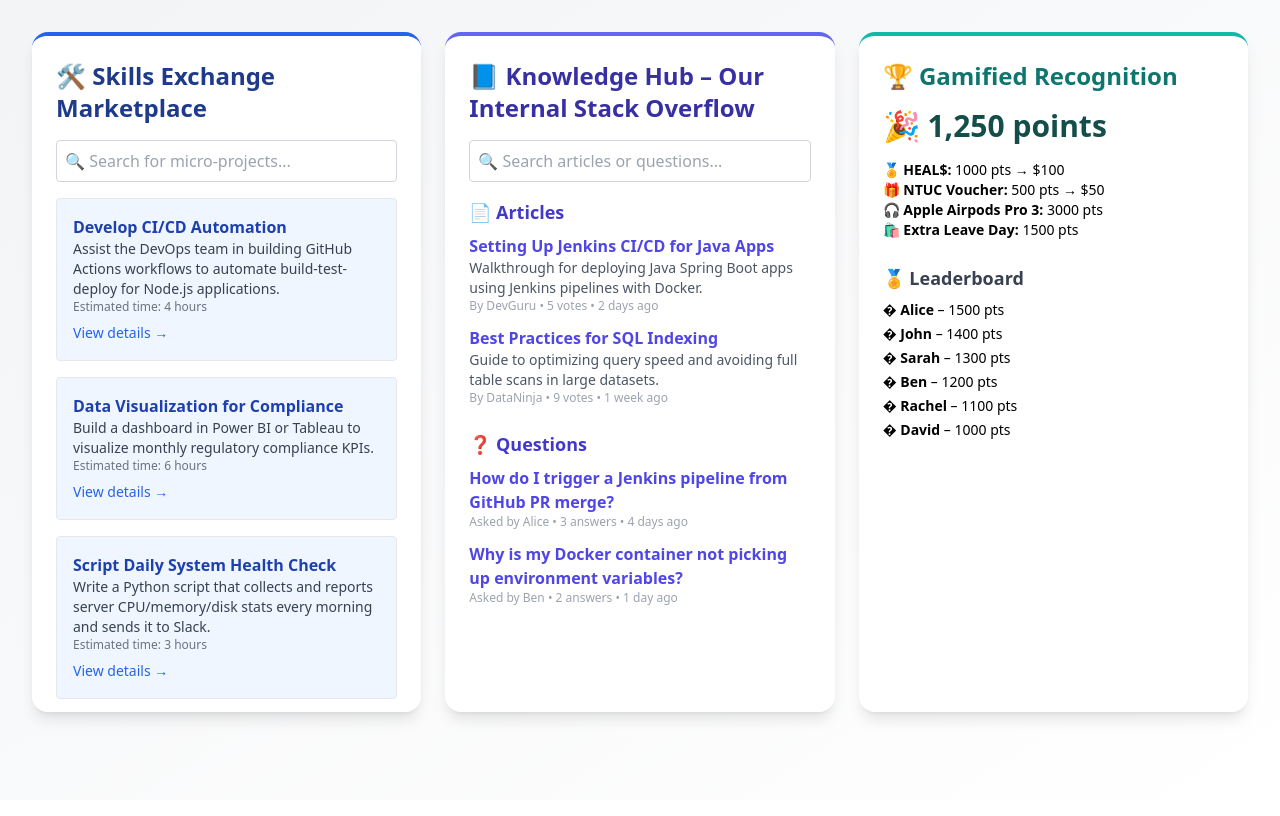
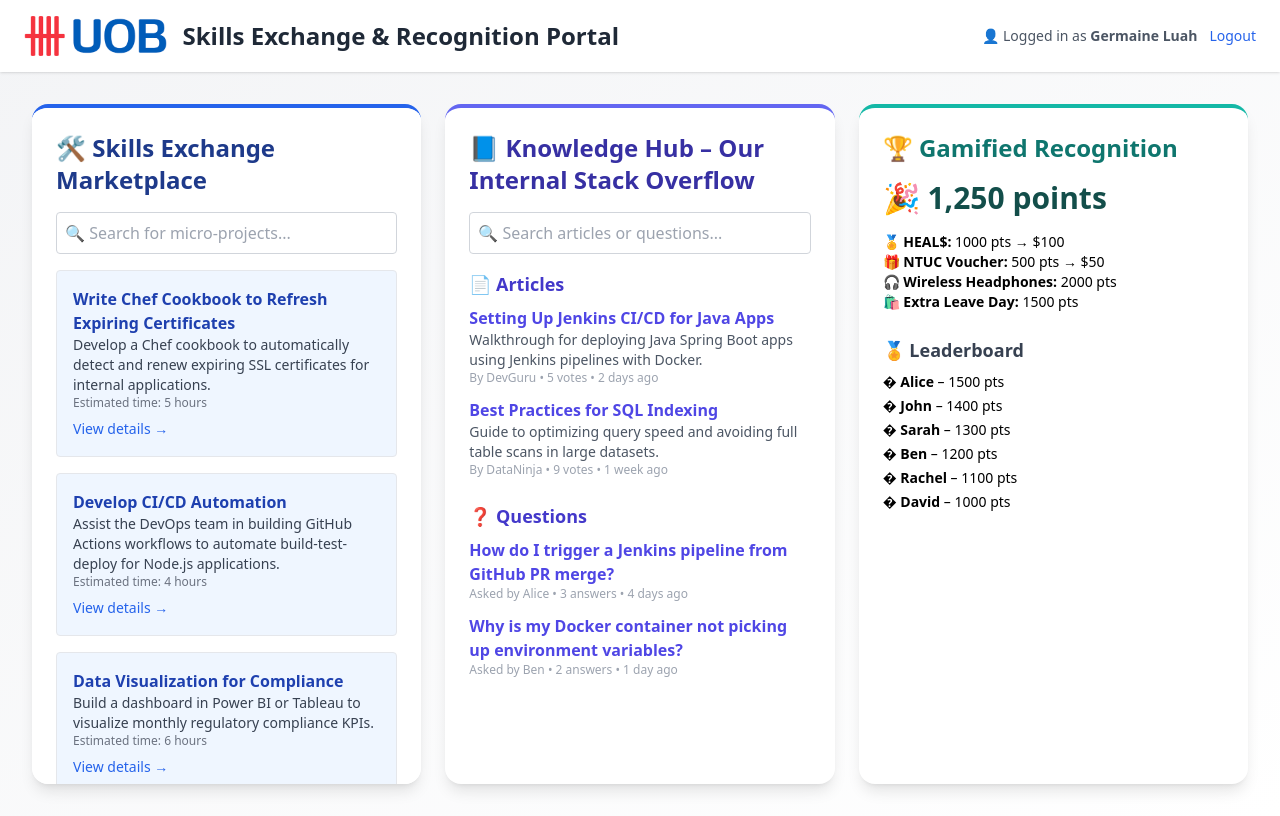
Before and after one commit to germainelry/uob-skills-portal, a React (Create React App) app: page / in a window 1280 px wide. Built offline with nearby package versions, Linux system fonts and the light colour scheme.

Commit message:
Update with chef project

```diff
--- a/src/App.js
+++ b/src/App.js
@@ -1,8 +1,29 @@
 import React from "react";
+import uobLogo from "./assets/uob-logo.png"; // Ensure you have the logo in src/assets folder
 
 export default function SkillsRecognitionPortal() {
   return (
-    <div className="grid grid-cols-1 md:grid-cols-3 gap-6 p-8 bg-gradient-to-br from-gray-100 to-white min-h-screen font-sans overflow-y-auto max-h-screen">
+    <div className="min-h-screen bg-gradient-to-br from-gray-100 to-white font-sans overflow-y-auto">
+      {/* Header */}
+      <header className="flex items-center justify-between px-6 py-4 bg-white shadow">
+        <div className="flex items-center space-x-4">
+          <img src={uobLogo} alt="UOB Logo" className="h-10" />
+          <h1 className="text-2xl font-bold text-gray-800">
+            Skills Exchange & Recognition Portal
+          </h1>
+        </div>
+        <div className="flex items-center space-x-3">
+          <span className="text-sm text-gray-600">
+            👤 Logged in as <strong>Germaine Luah</strong>
+          </span>
+          <button className="text-sm text-blue-600 hover:underline">
+            Logout
+          </button>
+        </div>
+      </header>
+
+      {/* Main Grid Layout */}
+      <div className="grid grid-cols-1 md:grid-cols-3 gap-6 p-8">
         {/* Skills Exchange Marketplace */}
         <div className="bg-white rounded-2xl shadow-lg p-6 border-t-4 border-blue-600 overflow-y-auto max-h-[85vh]">
           <h2 className="text-2xl font-extrabold text-blue-900 mb-4 flex items-center">
@@ -14,6 +35,19 @@
             className="w-full p-2 border border-gray-300 rounded mb-4 focus:outline-none focus:ring-2 focus:ring-blue-300"
           />
           <div className="space-y-4">
+            <div className="p-4 border rounded bg-blue-50 hover:bg-blue-100 transition">
+              <h3 className="font-semibold text-blue-800">
+                Write Chef Cookbook to Refresh Expiring Certificates
+              </h3>
+              <p className="text-sm text-gray-700">
+                Develop a Chef cookbook to automatically detect and renew
+                expiring SSL certificates for internal applications.
+              </p>
+              <p className="text-xs text-gray-500">Estimated time: 5 hours</p>
+              <button className="mt-2 text-sm text-blue-600 hover:underline">
+                View details →
+              </button>
+            </div>
             <div className="p-4 border rounded bg-blue-50 hover:bg-blue-100 transition">
               <h3 className="font-semibold text-blue-800">
                 Develop CI/CD Automation
@@ -67,7 +101,6 @@
             className="w-full p-2 border border-gray-300 rounded mb-4 focus:outline-none focus:ring-2 focus:ring-indigo-300"
           />
           <div className="space-y-6">
-          {/* Articles */}
             <div>
               <h3 className="text-lg font-bold text-indigo-700">📄 Articles</h3>
               <div className="mt-2 space-y-3">
@@ -76,8 +109,8 @@
                     Setting Up Jenkins CI/CD for Java Apps
                   </h4>
                   <p className="text-sm text-gray-600">
-                  Walkthrough for deploying Java Spring Boot apps using Jenkins
-                  pipelines with Docker.
+                    Walkthrough for deploying Java Spring Boot apps using
+                    Jenkins pipelines with Docker.
                   </p>
                   <p className="text-xs text-gray-400">
                     By DevGuru • 5 votes • 2 days ago
@@ -88,8 +121,8 @@
                     Best Practices for SQL Indexing
                   </h4>
                   <p className="text-sm text-gray-600">
-                  Guide to optimizing query speed and avoiding full table scans
-                  in large datasets.
+                    Guide to optimizing query speed and avoiding full table
+                    scans in large datasets.
                   </p>
                   <p className="text-xs text-gray-400">
                     By DataNinja • 9 votes • 1 week ago
@@ -98,9 +131,10 @@
               </div>
             </div>
 
-          {/* Questions */}
             <div>
-            <h3 className="text-lg font-bold text-indigo-700">❓ Questions</h3>
+              <h3 className="text-lg font-bold text-indigo-700">
+                ❓ Questions
+              </h3>
               <div className="mt-2 space-y-3">
                 <div>
                   <h4 className="font-semibold text-indigo-600">
@@ -129,7 +163,9 @@
           <h2 className="text-2xl font-extrabold text-teal-700 mb-4 flex items-center">
             🏆 Gamified Recognition
           </h2>
-        <p className="text-3xl font-bold text-teal-900 mb-4">🎉 1,250 points</p>
+          <p className="text-3xl font-bold text-teal-900 mb-4">
+            🎉 1,250 points
+          </p>
           <div className="mb-6">
             <p className="text-sm">
               🏅 <strong>HEAL$:</strong> 1000 pts → $100
@@ -138,7 +174,7 @@
               🎁 <strong>NTUC Voucher:</strong> 500 pts → $50
             </p>
             <p className="text-sm">
-            🎧 <strong>Apple Airpods Pro 3:</strong> 3000 pts
+              🎧 <strong>Wireless Headphones:</strong> 2000 pts
             </p>
             <p className="text-sm">
               🛍️ <strong>Extra Leave Day:</strong> 1500 pts
@@ -159,5 +195,6 @@
           </ul>
         </div>
       </div>
+    </div>
   );
 }
```
Also changed, not shown: src/assets/uob-logo.png (added). Lines whose indentation alone changed are shown as unchanged.
